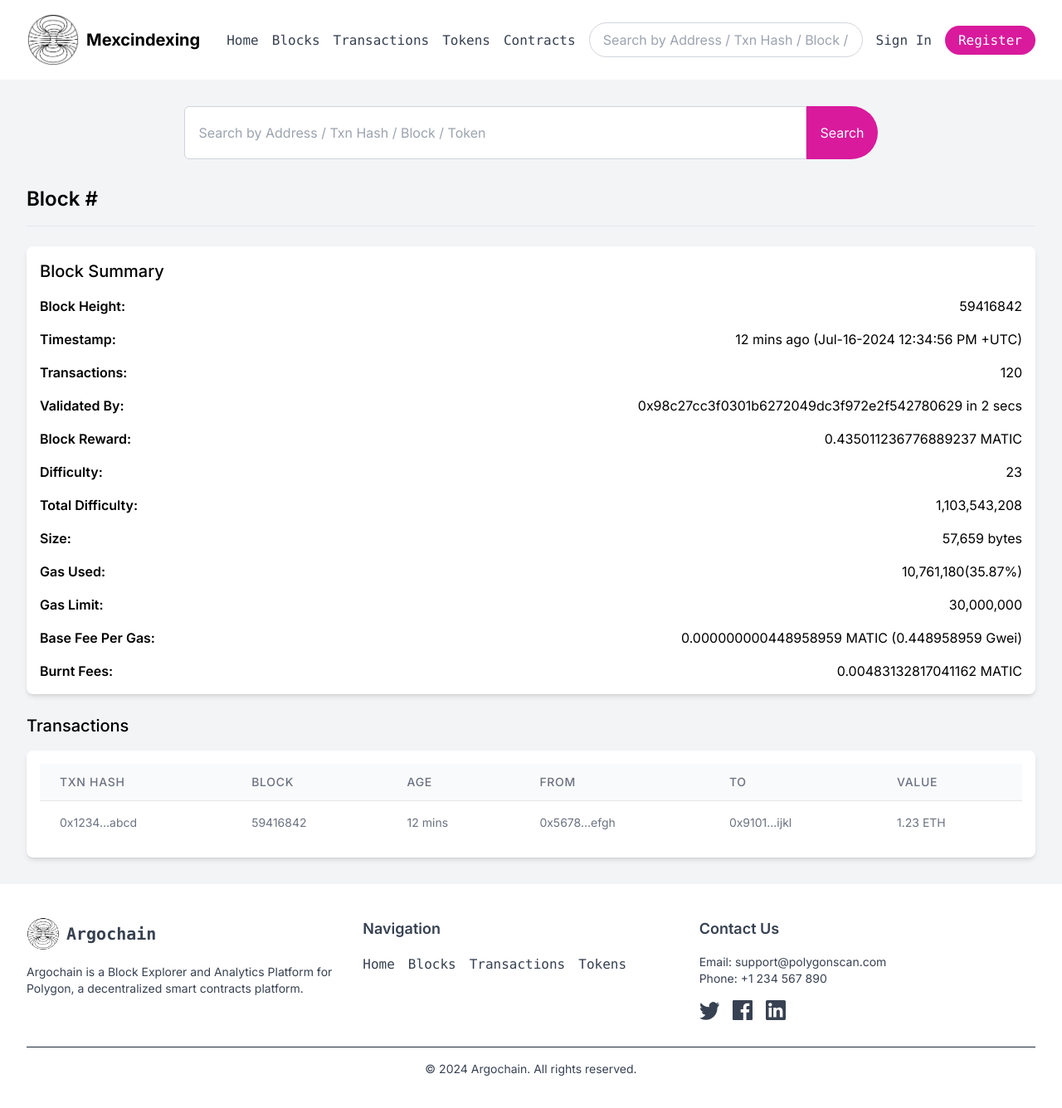
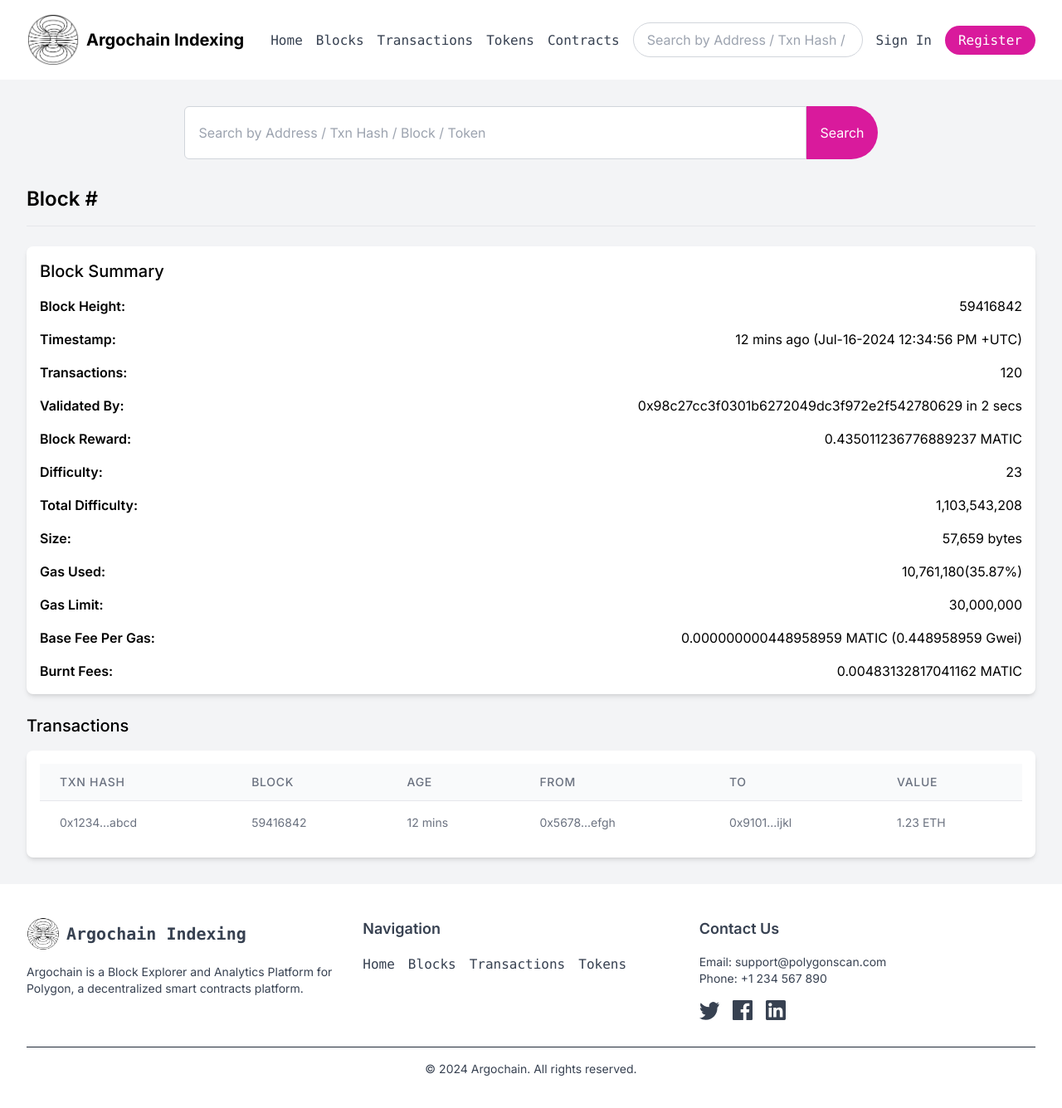
Before and after one commit to nur-devolvedai/Devolved_AI_MEXC_Indexing, a Next.js app in the folder frontend/transaction-search/: page / in a window 1280 px wide. Shown: the top 1336 px of the page at 83% size. Built offline with nearby package versions, Linux system fonts and the light colour scheme.

Commit message:
header and footer title change

```diff
--- a/frontend/transaction-search/src/components/Footer.tsx
+++ b/frontend/transaction-search/src/components/Footer.tsx
@@ -13,7 +13,7 @@ const Footer: React.FC = () => {
             <Link href="/">
               <samp className="flex items-center text-gray-700">
                 <Image src="/headerLogo.jpg" alt="Logo" width={40} height={40} className="h-10 w-10" />
-                <span className="ml-2 text-xl font-bold">Argochain</span>
+                <span className="ml-2 text-xl font-bold">Argochain Indexing</span>
               </samp>
             </Link>
             <p className="mt-4 text-sm">
--- a/frontend/transaction-search/src/components/Header.tsx
+++ b/frontend/transaction-search/src/components/Header.tsx
@@ -22,7 +22,7 @@ const Header: React.FC = () => {
         {/* Logo */}
         <div className="flex items-center">
           <Image src="/headerLogo.jpg" alt="Logo" width={60} height={60} className="h-8 w-8 sm:h-16 sm:w-16" />
-          <span className="ml-2 mr-8 text-xl font-bold">Mexcindexing</span>
+          <span className="ml-2 mr-8 text-xl font-bold">Argochain Indexing</span>
         </div>
 
         {/* Navigation Links */}
```
